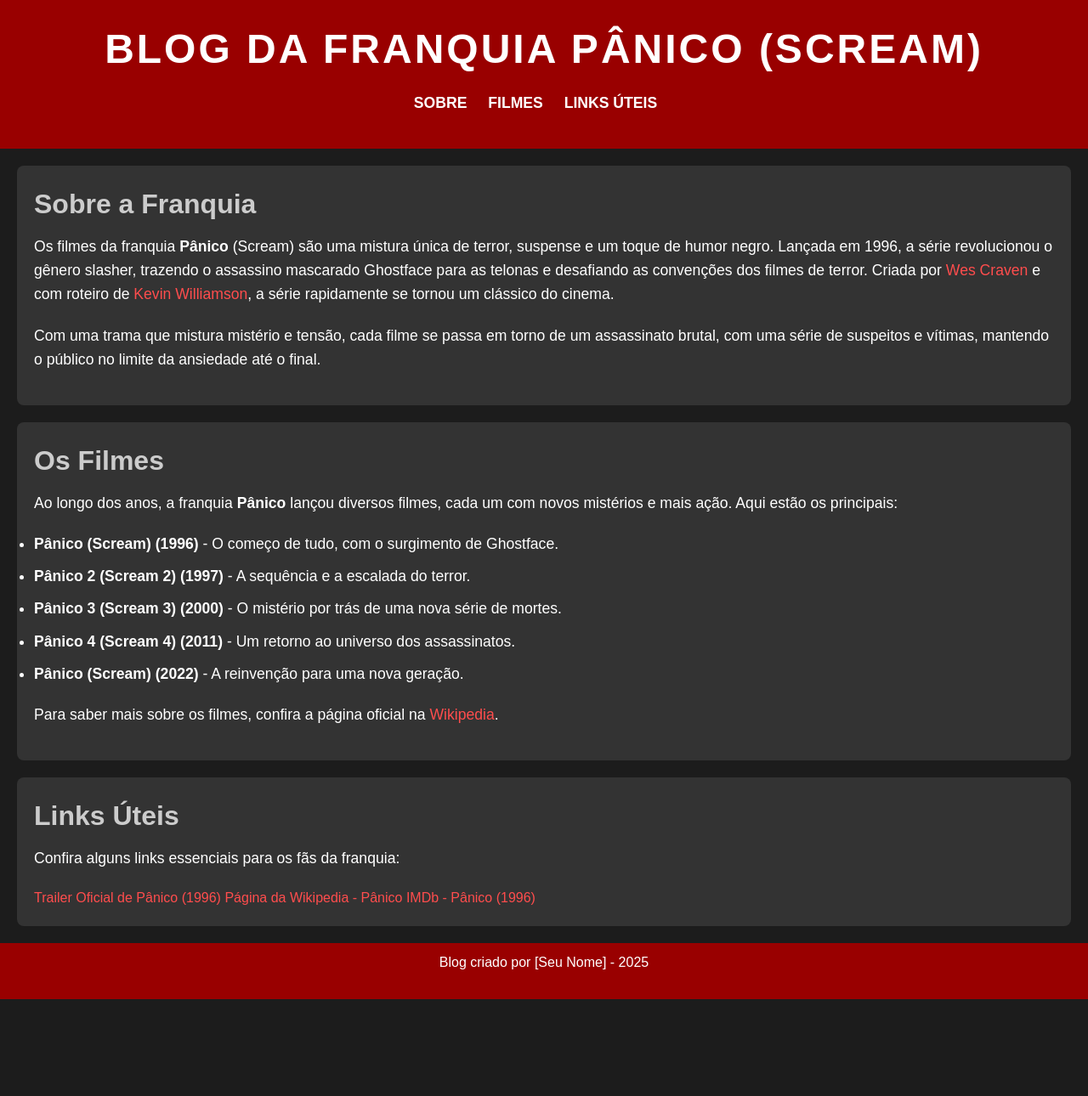
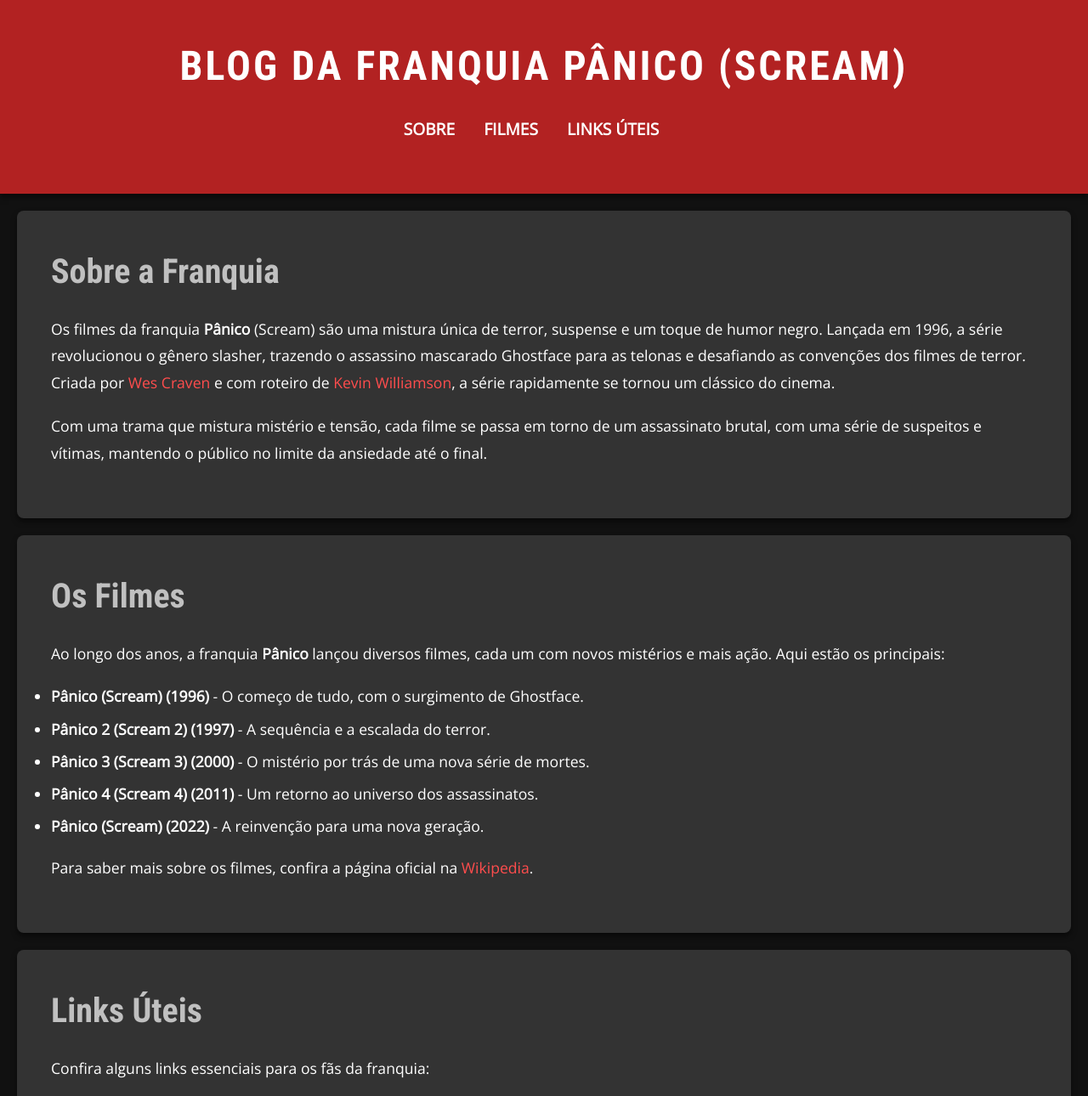
Before and after one commit to freshboombox/filmes-1-ano, a plain HTML site: page index.html in a window 1280 px wide. Shown: the top 1290 px of the page at 85% size. Before the commit the page ends 1176 px from the top, so only its background shows below. Drawn offline with nearby package versions, Linux system fonts and the light colour scheme.

Commit message:
Update style.css

```diff
--- a/style.css
+++ b/style.css
@@ -1,3 +1,4 @@
+/* Reset básico */
 * {
     margin: 0;
     padding: 0;
@@ -5,8 +6,8 @@
 }
 
 body {
-    font-family: Arial, sans-serif;
-    background-color: #1c1c1c;
+    font-family: 'Open Sans', sans-serif;
+    background-color: #111;
     color: #fff;
     line-height: 1.6;
     margin: 0;
@@ -14,13 +15,15 @@ body {
 }
 
 header {
-    background-color: #900;
+    background-color: #b22222; /* Vermelho sangue */
     color: #fff;
-    padding: 20px;
+    padding: 40px 20px;
     text-align: center;
+    box-shadow: 0 4px 6px rgba(0, 0, 0, 0.5);
 }
 
 header h1 {
+    font-family: 'Roboto Condensed', sans-serif;
     font-size: 3rem;
     text-transform: uppercase;
     letter-spacing: 3px;
@@ -28,12 +31,12 @@ header h1 {
 
 nav ul {
     list-style: none;
-    margin-top: 10px;
+    margin-top: 20px;
 }
 
 nav ul li {
     display: inline;
-    margin-right: 20px;
+    margin-right: 30px;
 }
 
 nav ul li a {
@@ -41,6 +44,7 @@ nav ul li a {
     text-decoration: none;
     font-weight: bold;
     text-transform: uppercase;
+    font-size: 1.2rem;
 }
 
 nav ul li a:hover {
@@ -48,24 +52,32 @@ nav ul li a:hover {
 }
 
 section {
-    padding: 20px;
+    padding: 40px;
     margin: 20px;
     border-radius: 8px;
     background-color: #333;
+    box-shadow: 0 4px 6px rgba(0, 0, 0, 0.5);
 }
 
 h2 {
-    color: #ccc;
-    font-size: 2rem;
-    margin-bottom: 10px;
+    color: #c0c0c0; /* Cor prata */
+    font-size: 2.5rem;
+    margin-bottom: 20px;
+    font-family: 'Roboto Condensed', sans-serif;
 }
 
-p, ul {
+p {
     font-size: 1.1rem;
+    margin-bottom: 20px;
+    line-height: 1.8;
+}
+
+ul {
     margin-bottom: 20px;
 }
 
 ul li {
+    font-size: 1.1rem;
     margin-bottom: 10px;
 }
 
@@ -78,13 +90,40 @@ a:hover {
     color: #fff;
 }
 
+/* Estilo para os botões */
+.button-container {
+    display: flex;
+    flex-direction: column;
+    gap: 15px;
+}
+
+.btn {
+    background-color: #b22222; /* Vermelho sangue */
+    color: #fff;
+    padding: 15px 30px;
+    text-align: center;
+    border-radius: 8px;
+    font-size: 1.2rem;
+    font-weight: bold;
+    text-transform: uppercase;
+    transition: background-color 0.3s ease;
+    text-decoration: none;
+    box-shadow: 0 4px 6px rgba(0, 0, 0, 0.5);
+}
+
+.btn:hover {
+    background-color: #900; /* Efeito hover mais intenso */
+}
+
 footer {
+    background-color: #b22222;
+    color: #fff;
+    padding: 20px;
     text-align: center;
-    background-color: #900;
-    padding: 10px;
-    color: #fff;
+    box-shadow: 0 -4px 6px rgba(0, 0, 0, 0.5);
 }
 
 footer p {
     font-size: 1rem;
+    font-family: 'Open Sans', sans-serif;
 }
```
